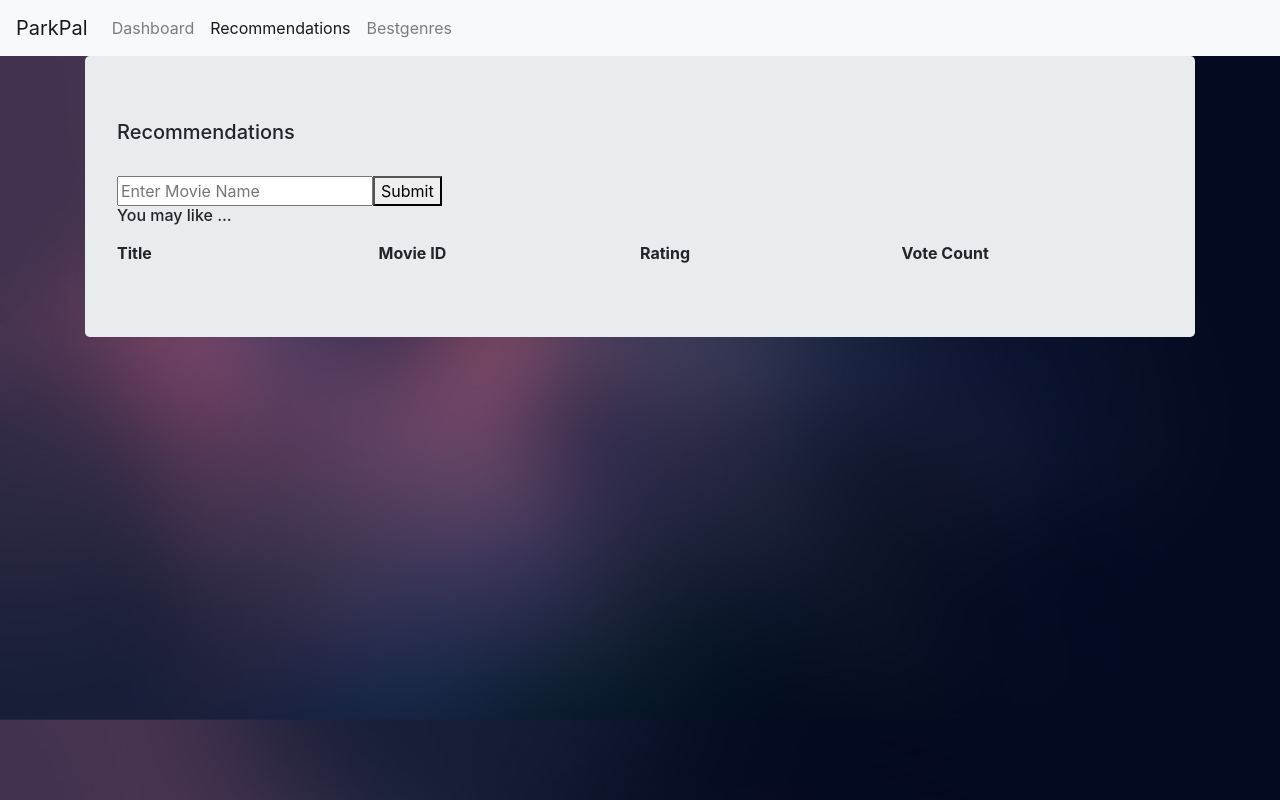
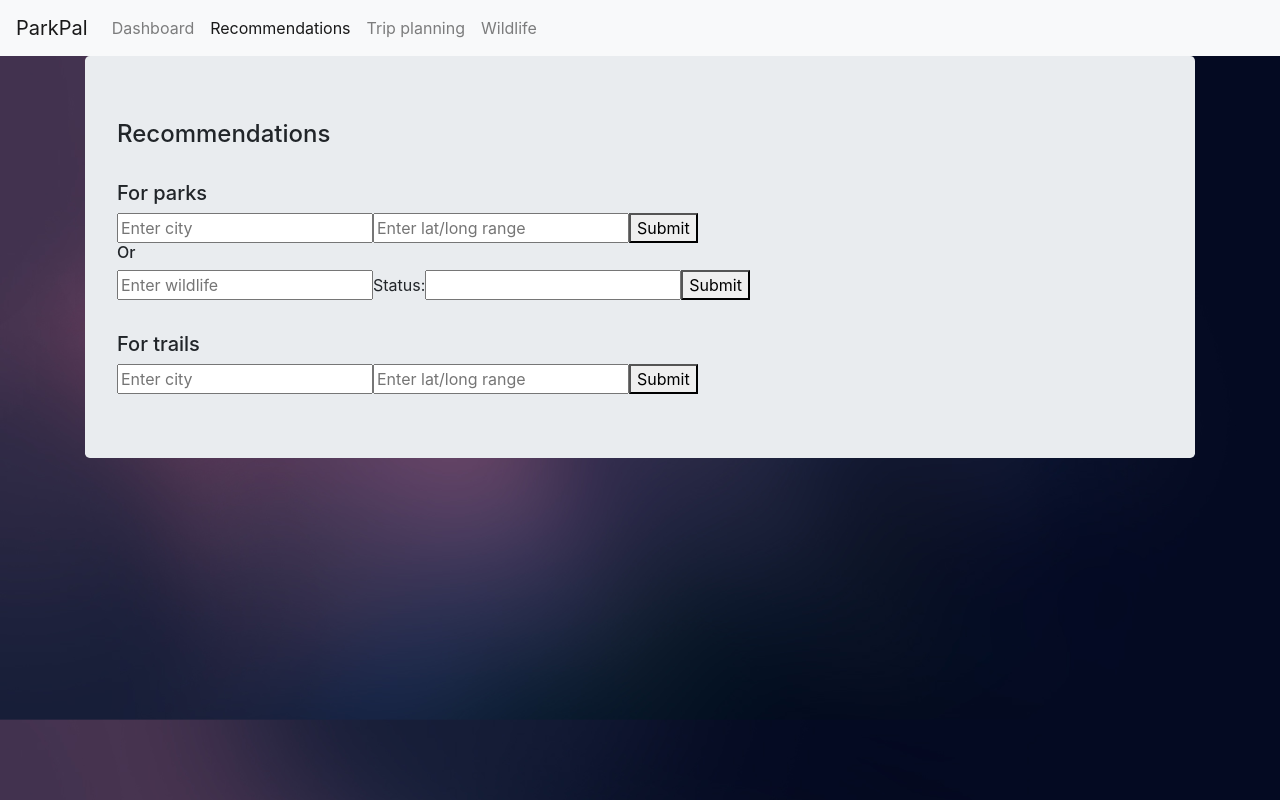
Before and after one commit to francesca418/ParkPal, a React (Create React App) app in the folder NationalParksProject/client/: page /recommendations in a window 1280 px wide. Built offline with nearby package versions, Linux system fonts and the light colour scheme.

Commit message:
Add recommendations page

```diff
--- a/NationalParksProject/client/src/components/App.js
+++ b/NationalParksProject/client/src/components/App.js
@@ -6,7 +6,8 @@ import {
 } from 'react-router-dom';
 import Dashboard from './Dashboard';
 import Recommendations from './Recommendations';
-import BestGenres from './BestGenres';
+import TripPlanning from './TripPlanning';
+import Wildlife from './Wildlife';
 
 export default class App extends React.Component {
 
@@ -36,7 +37,7 @@ export default class App extends React.Component {
 							)}
 						/>
 						<Route
-							path="/planning"
+							path="/tripplanning"
 							render={() => (
 								<TripPlanning />
 							)}
--- a/NationalParksProject/client/src/components/PageNavbar.js
+++ b/NationalParksProject/client/src/components/PageNavbar.js
@@ -11,7 +11,7 @@ export default class PageNavbar extends React.Component {
 	}
 
 	componentDidMount() {
-		const pageList = ['dashboard', 'recommendations', 'bestgenres'];
+		const pageList = ['dashboard', 'recommendations', 'trip planning', 'wildlife'];
 
 		let navbarDivs = pageList.map((page, i) => {
 			if (this.props.active === page) {
--- a/NationalParksProject/client/src/components/Recommendations.js
+++ b/NationalParksProject/client/src/components/Recommendations.js
@@ -1,6 +1,6 @@
 import React from 'react';
 import PageNavbar from './PageNavbar';
-import RecommendationsRow from './RecommendationsRow';
+import RecommendationsRowPark from './RecommendationsRowPark';
 import '../style/Recommendations.css';
 import 'bootstrap/dist/css/bootstrap.min.css';
 
@@ -8,44 +8,65 @@ export default class Recommendations extends React.Component {
 	constructor(props) {
 		super(props);
 
-		// State maintained by this React component is the selected movie name,
-		// and the list of recommended movies.
 		this.state = {
-			movieName: "",
-			recMovies: []
+			cityName: "",
+			latLongRange: 0,
+			recParks: [],
+			recTrails: []
 		}
 
-		this.handleMovieNameChange = this.handleMovieNameChange.bind(this);
-		this.submitMovie = this.submitMovie.bind(this);
+		this.handleCityChange = this.handleCityChange.bind(this);
+		this.handleLatLongChange = this.handleLatLongChange.bind(this);
+		this.submitCity = this.submitCity.bind(this);
 	}
 
-	handleMovieNameChange(e) {
+	handleCityChange(e) {
 		this.setState({
-			movieName: e.target.value
+			cityName: e.target.value
+		});
+	}
+
+	handleLatLongChange(e) {
+		this.setState({
+			latLongRange: e.target.value
 		});
 	}
 
 	/* ---- Q2 (Recommendations) ---- */
-	// Hint: Name of movie submitted is contained in `this.state.movieName`.
-	submitMovie() {
-		    // Send an HTTP request to the server.
-			fetch("http://localhost:8081/recommendations/" + this.state.movieName, {
-				method: "GET", // The type of HTTP request.
-			  })
-				.then(res => res.json()) // Convert the response data to a JSON.
-				.then(movieList => {
-				  // Map each attribute of a DashboardMovieRow in this.state.MOVIES to an HTML element
-				  let movieDivs = movieList.map((movie, i) => (
-				  <RecommendationsRow movie = {movie}/>
-				  ));
+	// // Hint: Name of movie submitted is contained in `this.state.movieName`.
+	// submitMovie() {
+	// 	    // Send an HTTP request to the server.
+	// 		fetch("http://localhost:8081/recommendations/" + this.state.movieName, {
+	// 			method: "GET", // The type of HTTP request.
+	// 		  })
+	// 			.then(res => res.json()) // Convert the response data to a JSON.
+	// 			.then(movieList => {
+	// 			  // Map each attribute of a DashboardMovieRow in this.state.MOVIES to an HTML element
+	// 			  let movieDivs = movieList.map((movie, i) => (
+	// 			  <RecommendationsRow movie = {movie}/>
+	// 			  ));
 
-				  // Set the state of the person list to the value returned by the HTTP response from the server.
-				  this.setState({
-					recMovies: movieDivs,
-				  });
-				})
+	// 			  // Set the state of the person list to the value returned by the HTTP response from the server.
+	// 			  this.setState({
+	// 				recMovies: movieDivs,
+	// 			  });
+	// 			})
 
-				.catch(err => console.log(err)); // Print the error if there is one.
+	// 			.catch(err => console.log(err)); // Print the error if there is one.
+
+	// }
+
+	// Name of city submitted is contained in `this.state.cityName`.
+	submitCity() {
+		// Send an HTTP request to the server.
+
+	}
+
+	submitCityForTrails() {
+
+	}
+
+	submitWildlife() {
 
 	}
 
@@ -57,8 +78,8 @@ export default class Recommendations extends React.Component {
 				<PageNavbar active="recommendations" />
 
 			    <div className="container recommendations-container">
-			    	<div className="jumbotron">
-			    		<div className="h5">Recommendations</div>
+			    	<div className="jumbotron park">
+			    		{/* <div className="h5">Recommendations</div>
 			    		<br></br>
 			    		<div className="input-container">
 			    			<input type='text' placeholder="Enter Movie Name" value={this.state.movieName} onChange={this.handleMovieNameChange} id="movieName" className="movie-input"/>
@@ -75,6 +96,41 @@ export default class Recommendations extends React.Component {
 			    		</div>
 			    		<div className="results-container" id="results">
 			    			{this.state.recMovies}
+			    		</div> */}
+
+						<div className="h4">Recommendations</div>
+
+						<br></br>
+						<div className="h5">For parks</div>
+
+						<div className="input-container">
+			    			<input type='text' placeholder="Enter city" value={this.state.city} onChange={this.handleCityChange} id="cityName" className="city-input"/>
+							<input type='number' step="0.1" min="0" placeholder="Enter lat/long range" value={this.state.range} onChange={this.handleLatLongChange} id="latLongRange" className="range-input" />
+ 			    			<button id="submitCityBtn" className="submit-btn" onClick={this.submitCity}>Submit</button>
+			    		</div>
+
+						<div className="h6">Or</div>
+
+						<div className="input-container">
+			    			<input type='text' placeholder="Enter wildlife" value={this.state.wildlife} onChange={this.handleWildlifechange} id="wildlifeName" className="wildlife-input"/>
+							<label>Status:
+							<input list="statuses"/></label>
+							<datalist id="statuses">
+								<option value="Common"></option>
+								<option value="In recovery"></option>
+								<option value="Endangered"></option>
+								<option value="Species of concern"></option>
+							</datalist>
+							<button id="submitWildlifeBtn" className="wildlife-btn" onClick={this.submitWildlife}>Submit</button>
+			    		</div>
+
+						<br></br>
+						<div className= "h5">For trails</div>
+
+						<div className="input-container">
+			    			<input type='text' placeholder="Enter city" value={this.state.city} onChange={this.handleCityChange} id="cityName" className="city-input"/>
+							<input type='number' step="0.1" min="0" placeholder="Enter lat/long range" value={this.state.range} onChange={this.handleLatLongChange} id="latLongRange" className="range-input" />
+ 			    			<button id="submitCityBtn" className="submit-btn" onClick={this.submitCityForTrails}>Submit</button>
 			    		</div>
 			    	</div>
 			    </div>
--- a/NationalParksProject/client/src/components/RecommendationsRow.js
+++ /dev/null
@@ -1,19 +0,0 @@
-import React from 'react';
-import 'bootstrap/dist/css/bootstrap.min.css';
-
-export default class RecommendationsRow extends React.Component {
-	constructor(props) {
-		super(props);
-	}
-
-	render() {
-		return (
-			<div className="movieResults">
-				<div className="title">{this.props.movie.title}</div>
-				<div className="id">{this.props.movie.id}</div>
-				<div className="rating">{this.props.movie.rating}</div>
-				<div className="votes">{this.props.movie.vote_count}</div>
-			</div>
-		);
-	}
-}
--- /dev/null
+++ b/NationalParksProject/client/src/components/RecommendationsRowPark.js
@@ -0,0 +1,28 @@
+import React from 'react';
+import 'bootstrap/dist/css/bootstrap.min.css';
+
+export default class RecommendationsRowPark extends React.Component {
+	constructor(props) {
+		super(props);
+	}
+
+	render() {
+		return (
+			// <div className="movieResults">
+			// 	<div className="title">{this.props.movie.title}</div>
+			// 	<div className="id">{this.props.movie.id}</div>
+			// 	<div className="rating">{this.props.movie.rating}</div>
+			// 	<div className="votes">{this.props.movie.vote_count}</div>
+			// </div>
+
+			<div className="parkResults">
+				<div className="park_code">{this.props.park.park_code}</div>
+				<div className="park_name">{this.props.park.park_name}</div>
+				<div className="state">{this.props.park.state}</div>
+				<div className="acres">{this.props.park.acres}</div>
+				<div className="latitude">{this.props.park.latitude}</div>
+				<div className="longitude">{this.props.park.longitude}</div>
+			</div>
+		);
+	}
+}
--- a/NationalParksProject/client/src/components/TripPlanning.js
+++ b/NationalParksProject/client/src/components/TripPlanning.js
@@ -1,7 +1,6 @@
 import React from 'react';
 import PageNavbar from './PageNavbar';
 import BestGenreRow from './BestGenreRow';
-import '../style/TripPlanning.css';
 import 'bootstrap/dist/css/bootstrap.min.css';
 
 export default class TripPlanning extends React.Component {
```
